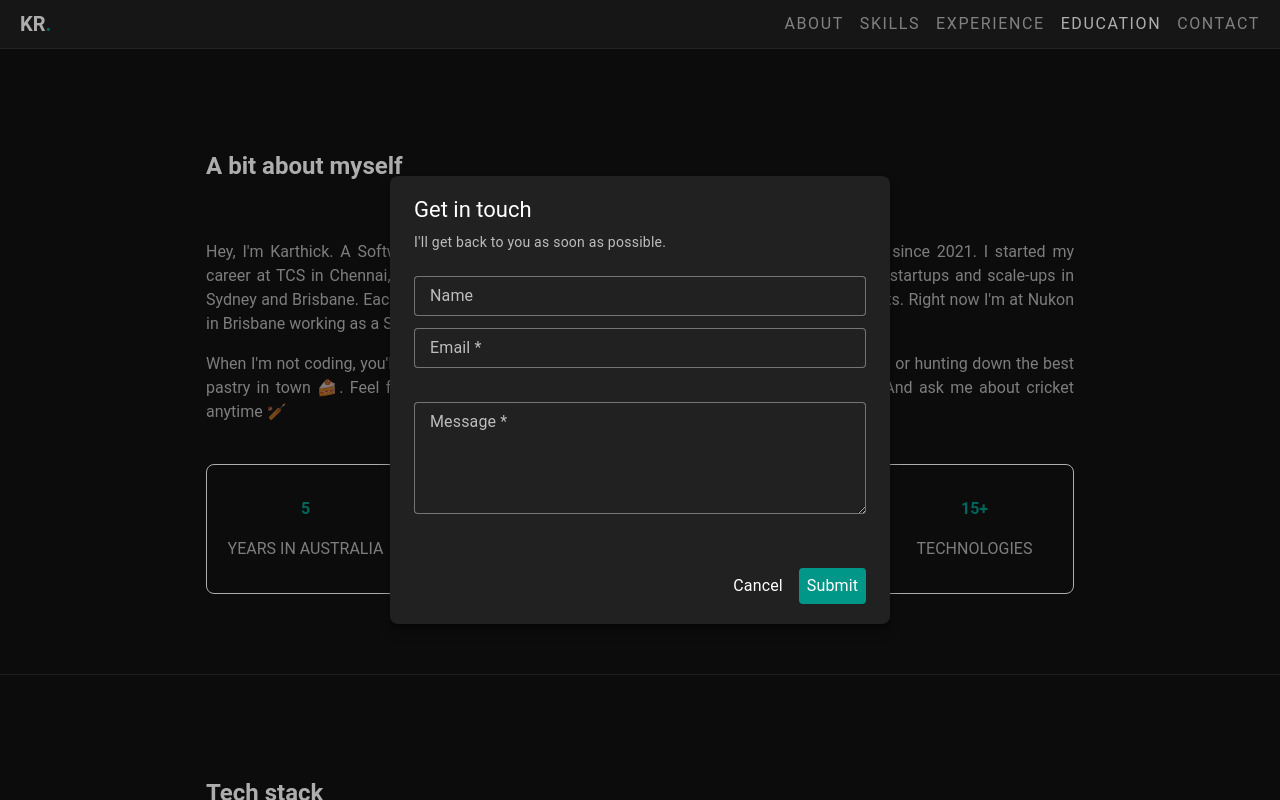
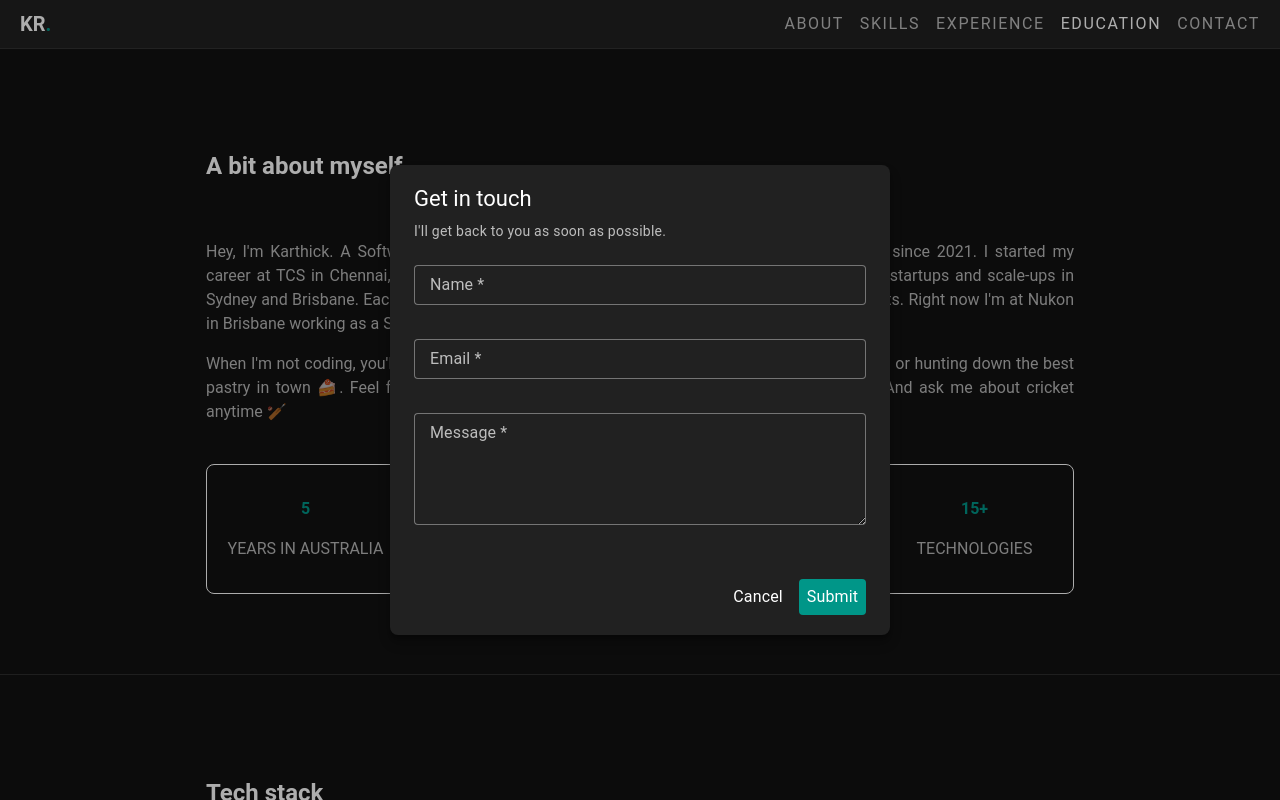
Before and after one commit to karthick1108/karthick-portfolio, a Vue app: page / in a window 1280 px wide. Both pictures are taken after a click on the link "CONTACT". Built offline with nearby package versions, Linux system fonts and the light colour scheme.

Commit message:
Make name mandatory in contact form

```diff
--- a/src/components/ContactSection.vue
+++ b/src/components/ContactSection.vue
@@ -8,11 +8,11 @@
         <v-form ref="formRef">
           <v-text-field
             v-model="form.name"
-            label="Name"
+            label="Name *"
             variant="outlined"
             density="compact"
             class="mb-3"
-            hide-details
+            :rules="[(v) => !!v || 'Please enter your name']"
           />
           <v-text-field
             v-model="form.email"
@@ -21,7 +21,7 @@
             density="compact"
             class="mb-3"
             :rules="[
-              (v) => !!v || 'Email is required',
+              (v) => !!v || 'Please enter your email',
               (v) => /.+@.+\..+/.test(v) || 'Email must be valid',
             ]"
           />
@@ -31,7 +31,7 @@
             variant="outlined"
             density="compact"
             rows="4"
-            :rules="[(v) => !!v || 'Message is required']"
+            :rules="[(v) => !!v || 'Please enter your message']"
           />
         </v-form>
       </v-card-text>
```
